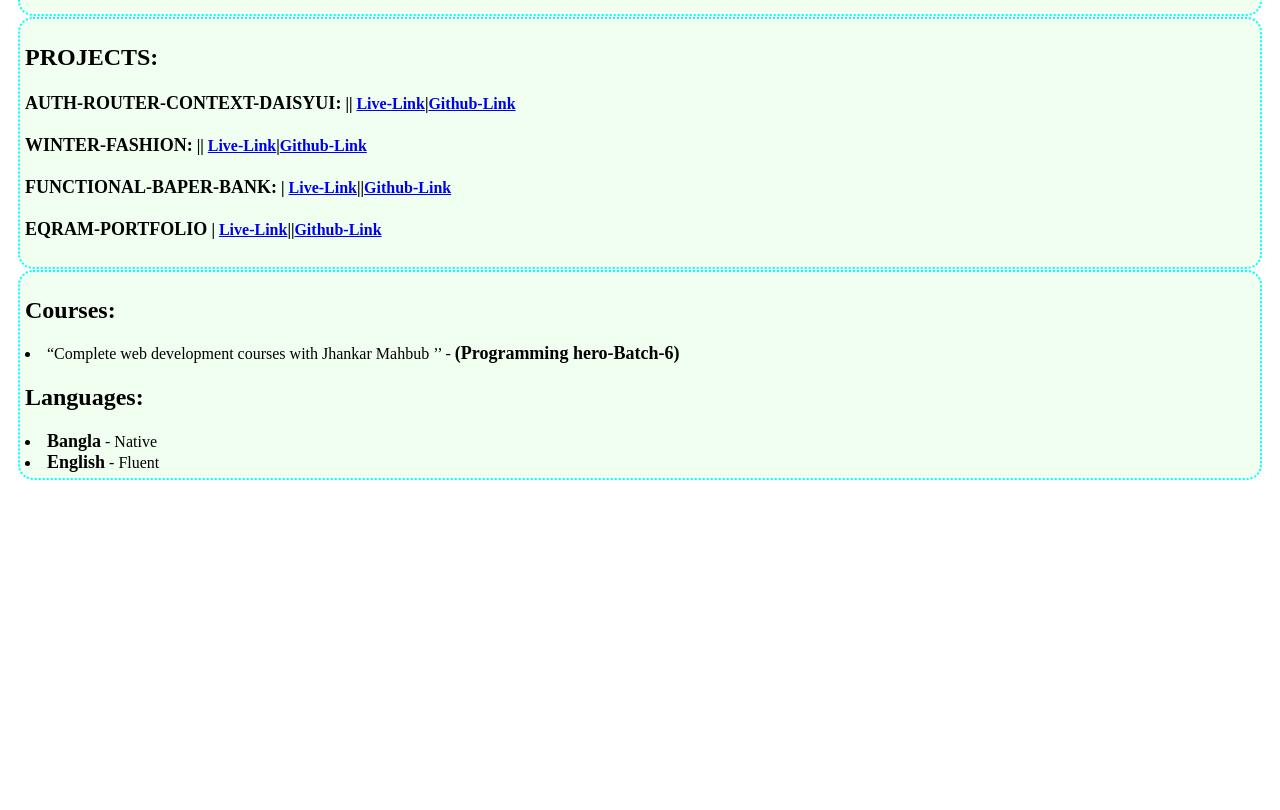
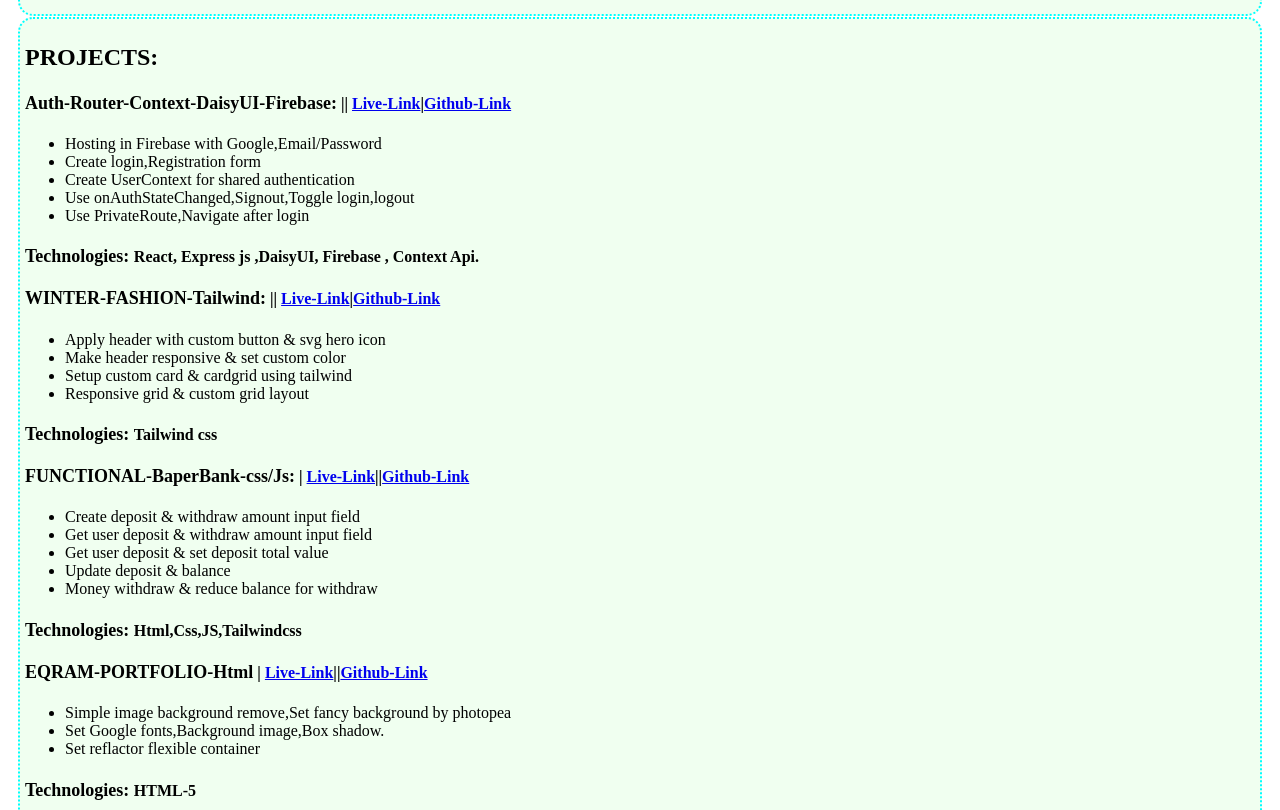
Before and after one commit to eqram1/eqram-web-development-projects-live-link, a plain HTML site: page index.html in a window 1280 px wide. Shown: the part 350-1160 px from the top of the page. Before the commit the page ends 838 px from the top, so only its background shows below. Drawn offline with Linux system fonts and the light colour scheme.

Commit message:
updated my CV

```diff
--- a/index.html
+++ b/index.html
@@ -35,48 +35,52 @@
     </div>
     <div class="name">
         <h2>PROJECTS:</h2>
-        <h4><strong>AUTH-ROUTER-CONTEXT-DAISYUI:</strong> || <a target="_blank"
+        <h4><strong>Auth-Router-Context-DaisyUI-Firebase:</strong> || <a target="_blank"
                 href="https://auth-router-context-813b2.firebaseapp.com/login">Live-Link</a>|<a target="_blank"
                 href="https://github.com/eqram1/auth-router-context-app">Github-Link</a>
         </h4>
-        <!-- <ul>
-            <li>Authentication With Google, Email and Password.</li>
-            <li>Protected Route,Error Handling and wonderful Toast Message</li>
-            <li>A review section client can create,update,delete their review and ratings,</li>
+        <ul>
+            <li>Hosting in Firebase with Google,Email/Password</li>
+            <li>Create login,Registration form</li>
+            <li>Create UserContext for shared authentication</li>
+            <li>Use onAuthStateChanged,Signout,Toggle login,logout</li>
+            <li>Use PrivateRoute,Navigate after login</li>
         </ul>
-        <h4> <strong>Technologies: </strong> React, Express js ,Mongodb, Tailwind css, Firebase , Context Api.</h4> -->
-        <h4><strong>WINTER-FASHION:</strong> || <a target="_blank"
+        <h4> <strong>Technologies: </strong> React, Express js ,DaisyUI, Firebase , Context Api.</h4>
+        <h4><strong>WINTER-FASHION-Tailwind:</strong> || <a target="_blank"
                 href="https://eqram1.github.io/winter-penguine-fashion-tailwind/">Live-Link</a>|<a target="_blank"
                 href="https://github.com/eqram1/winter-penguine-fashion-tailwind">Github-Link</a>
         </h4>
-        <!-- <ul>
-            <li>Authentication With Google, Email and Password.</li>
-            <li>Protected Route,Error Handling and wonderful Toast Message</li>
-            <li>A review section client can create,update,delete their review and ratings,</li>
+        <ul>
+            <li>Apply header with custom button & svg hero icon</li>
+            <li>Make header responsive & set custom color</li>
+            <li>Setup custom card & cardgrid using tailwind</li>
+            <li>Responsive grid & custom grid layout </li>
         </ul>
-        <h4> <strong>Technologies: </strong> React, Express js ,Mongodb, Tailwind css, Firebase , Context Api.</h4> -->
-        <h4><strong>FUNCTIONAL-BAPER-BANK:</strong> | <a target="_blank"
+        <h4> <strong>Technologies: </strong>Tailwind css</h4>
+        <h4><strong>FUNCTIONAL-BaperBank-css/Js:</strong> | <a target="_blank"
                 href="https://eqram1.github.io/baper-bank-for-more-practices/">Live-Link</a>||<a target="_blank"
                 href="https://github.com/eqram1/baper-bank-for-more-practices">Github-Link</a>
         </h4>
-        <!-- <ul>
-            <li>Authentication With Google,GitHub Email and Password.</li>
-            <li>Protected Route,Error Handling and wonderful Toast Message.</li>
-            <li>A review section client can create,update,delete their review and ratings. </li>
+        <ul>
+            <li>Create deposit & withdraw amount input field</li>
+            <li>Get user deposit & withdraw amount input field</li>
+            <li>Get user deposit & set deposit total value</li>
+            <li>Update deposit & balance</li>
+            <li>Money withdraw & reduce balance for withdraw</li>
         </ul>
-        <h4><strong>Technologies: </strong> React-Bootstrap, Express ,Mongodb, Firebase , Context,Api,react-photo-view.
-        </h4> -->
-        <h4><strong>EQRAM-PORTFOLIO</strong> | <a target="_blank"
+        <h4><strong>Technologies: </strong> Html,Css,JS,Tailwindcss
+        </h4>
+        <h4><strong>EQRAM-PORTFOLIO-Html</strong> | <a target="_blank"
                 href="https://eqram1.github.io/developer-container/">Live-Link</a>||<a target="_blank"
                 href="https://github.com/eqram1/developer-container">Github-Link</a>
         </h4>
-        <!-- <ul>
-            <li>Authentication With Google,GitHub Email and Password.</li>
-            <li>Protected Route And Public Route .</li>
-            <li>Dark Light Mode toggle Button.</li>
-        </ul> -->
-        <!-- <h4><strong>Technologies: </strong> React , React Bootstrap , React Lottie , Firebase, Context Api , React To
-            PDF.</h4> -->
+        <ul>
+            <li>Simple image background remove,Set fancy background by photopea</li>
+            <li>Set Google fonts,Background image,Box shadow.</li>
+            <li>Set reflactor flexible container</li>
+        </ul>
+        <h4><strong>Technologies: </strong>HTML-5</h4>
     </div>
     <div class="name">
         <h2>Courses:</h2>
```
